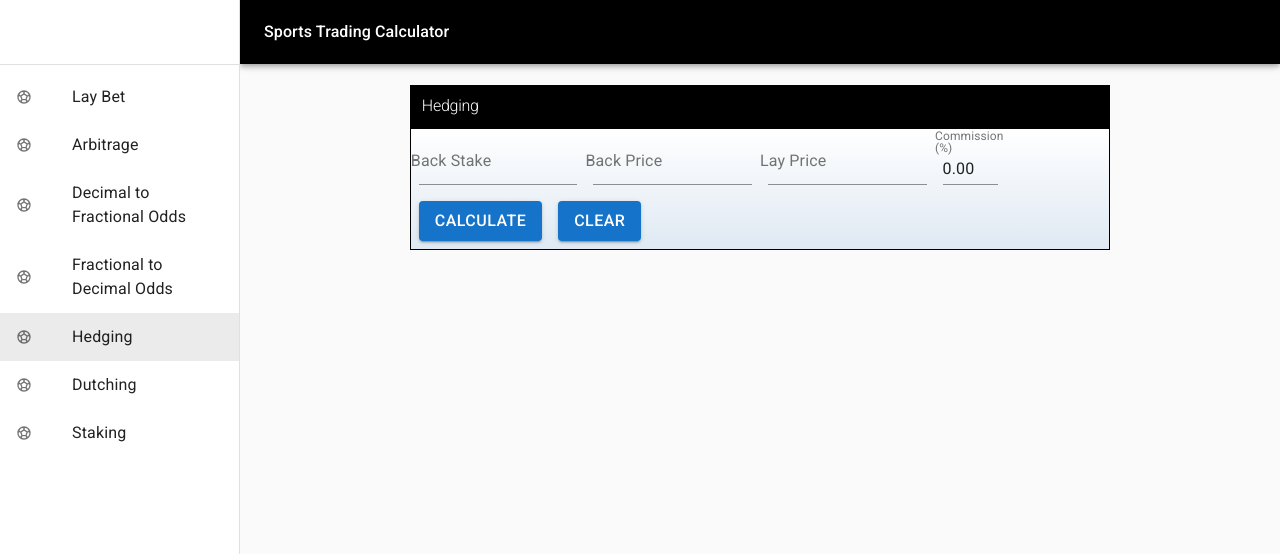
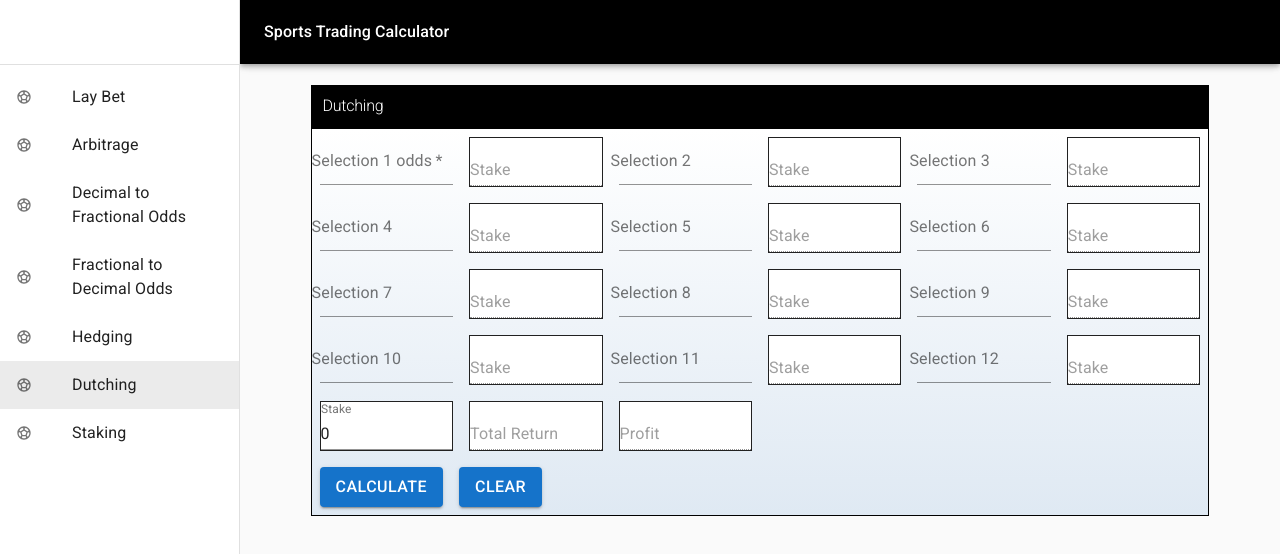
Before and after one commit to focus1691/sports-betting-calculators, a React (Create React App) app: page / in a window 1280 px wide. Shown: the top 554 px of the page. Built offline with nearby package versions, Linux system fonts and the light colour scheme.

Commit message:
Hedging calculations

```diff
--- a/src/App.js
+++ b/src/App.js
@@ -19,7 +19,7 @@ const useStyles = makeStyles(theme => ({
 
 function App() {
 	const classes = useStyles();
-	const [calculator, setCalculator] = useState("Hedging");
+	const [calculator, setCalculator] = useState("Dutching");
 
 	const changeCalculator = key => {
 		setCalculator(key);
--- a/src/components/calculators/Dutching.js
+++ b/src/components/calculators/Dutching.js
@@ -1,11 +1,12 @@
-import React, { useState } from "react";
+import React, { useState, useReducer } from "react";
 import { makeStyles } from "@material-ui/core/styles";
 import Button from "@material-ui/core/Button";
 import Typography from "@material-ui/core/Typography";
 import TextField from "@material-ui/core/TextField";
 import Grid from "@material-ui/core/Grid";
-import { isValidInput, isInputsValid } from "../../utils/sanitiser/NumberSanitiser";
-import { calculateHedge } from "../../utils/calculators/Hedging";
+import { initialState, reducer } from "../../reducers/dutchingReducer";
+import { isValidInput, isOneInputValid, isValidInputStrict } from "../../utils/sanitiser/NumberSanitiser";
+import { calculateDutching, calculateProfit } from "../../utils/calculators/Dutching";
 
 const useStyles = makeStyles(theme => ({
 	root: {
@@ -41,6 +42,35 @@ const useStyles = makeStyles(theme => ({
 
 export default function Dutching() {
 	const classes = useStyles();
+	const [state, dispatch] = useReducer(reducer, initialState);
+	const { selections, stake, profit, totalReturn } = state;
+
+	const handleCalculate = () => e => {
+		//* For validation at least one selection odds need to be correct and stake
+		let inputs = Object.values(selections).map(v => v.odds);
+		if (isOneInputValid(inputs) && isValidInputStrict(stake)) {
+
+			const calculation = calculateDutching(selections, stake);
+			const profit = calculateProfit(calculation, stake);
+
+			dispatch({ type: "SET_SELECTIONS", payload: calculation });
+			dispatch({ type: "SET_PROFIT", payload: profit.profit });
+			dispatch({ type: "SET_TOTAL_RETURN", payload: profit.totalReturn });
+			dispatch({ type: "SET_CALCULATION", payload: true });
+		} else {
+			dispatch({ type: "SET_PROFIT", payload: "" });
+			dispatch({ type: "SET_TOTAL_RETURN", payload: "" });
+			Object.keys(selections).forEach(key => {
+				if (!isValidInput(selections[key])) {
+					dispatch({ type: "SET_SELECTION", payload: { selectionId: key, odds: "" } });
+				}
+			});
+		}
+	};
+
+	const handleClear = () => e => {
+		dispatch({ type: "CLEAR_CALCULATION" });
+	};
 
 	const renderResults = () => {
 		return (
@@ -66,85 +96,155 @@ export default function Dutching() {
 				</Grid>
 				<Grid container className={classes.container}>
 					<Grid item xs={2}>
-						<TextField required label="Selection 1 odds" className={classes.selection} />
+						<TextField
+							required
+							label="Selection 1 odds"
+							className={classes.selection}
+							value={selections.sel1.odds}
+							onChange={e => dispatch({ type: "SET_SELECTION", payload: { selectionId: "sel1", odds: e.target.value } })}
+						/>
 					</Grid>
 					<Grid item xs={2}>
-						<TextField disabled label="Stake" className={classes.result} />
+						<TextField disabled label="Stake" className={classes.result} value={selections.sel1.stake} />
 					</Grid>
 					<Grid item xs={2}>
-						<TextField label="Selection 2" className={classes.selection} />
+						<TextField
+							label="Selection 2"
+							className={classes.selection}
+							value={selections.sel2.odds}
+							onChange={e => dispatch({ type: "SET_SELECTION", payload: { selectionId: "sel2", odds: e.target.value } })}
+						/>
 					</Grid>
 					<Grid item xs={2}>
-						<TextField disabled label="Stake" className={classes.result} />
+						<TextField disabled label="Stake" className={classes.result} value={selections.sel2.stake} />
 					</Grid>
 					<Grid item xs={2}>
-						<TextField label="Selection 3" className={classes.selection} />
+						<TextField
+							label="Selection 3"
+							className={classes.selection}
+							value={selections.sel3.odds}
+							onChange={e => dispatch({ type: "SET_SELECTION", payload: { selectionId: "sel3", odds: e.target.value } })}
+						/>
 					</Grid>
 					<Grid item xs={2}>
-						<TextField disabled label="Stake" className={classes.result} />
+						<TextField disabled label="Stake" className={classes.result} value={selections.sel3.stake} />
 					</Grid>
 
 					<Grid item xs={2}>
-						<TextField label="Selection 4" className={classes.selection} />
+						<TextField
+							label="Selection 4"
+							className={classes.selection}
+							value={selections.sel4.odds}
+							onChange={e => dispatch({ type: "SET_SELECTION", payload: { selectionId: "sel4", odds: e.target.value } })}
+						/>
 					</Grid>
 					<Grid item xs={2}>
-						<TextField disabled label="Stake" className={classes.result} />
+						<TextField disabled label="Stake" className={classes.result} value={selections.sel4.stake} />
 					</Grid>
 					<Grid item xs={2}>
-						<TextField label="Selection 5" className={classes.selection} />
+						<TextField
+							label="Selection 5"
+							className={classes.selection}
+							value={selections.sel5.odds}
+							onChange={e => dispatch({ type: "SET_SELECTION", payload: { selectionId: "sel5", odds: e.target.value } })}
+						/>
 					</Grid>
 					<Grid item xs={2}>
-						<TextField disabled label="Stake" className={classes.result} />
+						<TextField disabled label="Stake" className={classes.result} value={selections.sel5.stake} />
 					</Grid>
 					<Grid item xs={2}>
-						<TextField label="Selection 6" className={classes.selection} />
+						<TextField
+							label="Selection 6"
+							className={classes.selection}
+							value={selections.sel6.odds}
+							onChange={e => dispatch({ type: "SET_SELECTION", payload: { selectionId: "sel6", odds: e.target.value } })}
+						/>
 					</Grid>
 					<Grid item xs={2}>
-						<TextField disabled label="Stake" className={classes.result} />
+						<TextField disabled label="Stake" className={classes.result} value={selections.sel6.stake} />
 					</Grid>
 
 					<Grid item xs={2}>
-						<TextField label="Selection 7" className={classes.selection} />
+						<TextField
+							label="Selection 7"
+							className={classes.selection}
+							value={selections.sel7.odds}
+							onChange={e => dispatch({ type: "SET_SELECTION", payload: { selectionId: "sel7", odds: e.target.value } })}
+						/>
 					</Grid>
 					<Grid item xs={2}>
-						<TextField disabled label="Stake" className={classes.result} />
+						<TextField disabled label="Stake" className={classes.result} value={selections.sel7.stake} />
 					</Grid>
 					<Grid item xs={2}>
-						<TextField label="Selection 8" className={classes.selection} />
+						<TextField
+							label="Selection 8"
+							className={classes.selection}
+							value={selections.sel8.odds}
+							onChange={e => dispatch({ type: "SET_SELECTION", payload: { selectionId: "sel8", odds: e.target.value } })}
+						/>
 					</Grid>
 					<Grid item xs={2}>
-						<TextField disabled label="Stake" className={classes.result} />
+						<TextField disabled label="Stake" className={classes.result} value={selections.sel8.stake} />
 					</Grid>
 					<Grid item xs={2}>
-						<TextField label="Selection 9" className={classes.selection} />
+						<TextField
+							label="Selection 9"
+							className={classes.selection}
+							value={selections.sel9.odds}
+							onChange={e => dispatch({ type: "SET_SELECTION", payload: { selectionId: "sel9", odds: e.target.value } })}
+						/>
 					</Grid>
 					<Grid item xs={2}>
-						<TextField disabled label="Stake" className={classes.result} />
+						<TextField disabled label="Stake" className={classes.result} value={selections.sel9.stake} />
 					</Grid>
 
 					<Grid item xs={2}>
-						<TextField label="Selection 10" className={classes.selection} />
+						<TextField
+							label="Selection 10"
+							className={classes.selection}
+							value={selections.sel10.odds}
+							onChange={e => dispatch({ type: "SET_SELECTION", payload: { selectionId: "sel10", odds: e.target.value } })}
+						/>
 					</Grid>
 					<Grid item xs={2}>
-						<TextField disabled label="Stake" className={classes.result} />
+						<TextField disabled label="Stake" className={classes.result} value={selections.sel10.stake} />
 					</Grid>
 					<Grid item xs={2}>
-						<TextField label="Selection 11" className={classes.selection} />
+						<TextField
+							label="Selection 11"
+							className={classes.selection}
+							value={selections.sel11.odds}
+							onChange={e => dispatch({ type: "SET_SELECTION", payload: { selectionId: "sel11", odds: e.target.value } })}
+						/>
 					</Grid>
 					<Grid item xs={2}>
-						<TextField disabled label="Stake" className={classes.result} />
+						<TextField disabled label="Stake" className={classes.result} value={selections.sel11.stake} />
 					</Grid>
 					<Grid item xs={2}>
-						<TextField label="Selection 12" className={classes.selection} />
+						<TextField
+							label="Selection 12"
+							className={classes.selection}
+							value={selections.sel12.odds}
+							onChange={e => dispatch({ type: "SET_SELECTION", payload: { selectionId: "sel12", odds: e.target.value } })}
+						/>
 					</Grid>
 					<Grid item xs={2}>
-						<TextField disabled label="Stake" className={classes.result} />
+						<TextField disabled label="Stake" className={classes.result} value={selections.sel12.stake} />
+					</Grid>
+					<Grid item xs={2}>
+						<TextField label="Stake" className={classes.result} value={stake} onChange={e => dispatch({ type: "SET_STAKE", payload: e.target.value })} />
+					</Grid>
+					<Grid item xs={2}>
+						<TextField disabled label="Total Return" className={classes.result} value={totalReturn} />
+					</Grid>
+					<Grid item xs={2}>
+						<TextField disabled label="Profit" className={classes.result} value={profit} />
 					</Grid>
 					<Grid item xs={12}>
-						<Button variant="contained" color="primary" className={classes.button} onClick={null}>
+						<Button variant="contained" color="primary" className={classes.button} onClick={handleCalculate()}>
 							Calculate
 						</Button>
-						<Button variant="contained" color="primary" className={classes.button} onClick={null}>
+						<Button variant="contained" color="primary" className={classes.button} onClick={handleClear()}>
 							Clear
 						</Button>
 					</Grid>
--- /dev/null
+++ b/src/reducers/dutchingReducer.js
@@ -0,0 +1,49 @@
+import { NumberSantiser } from "../utils/sanitiser/NumberSanitiser";
+
+export const initialState = {
+	calculationMade: false,
+	selections: {
+		sel1: { odds: "", stake: "" },
+		sel2: { odds: "", stake: "" },
+		sel3: { odds: "", stake: "" },
+		sel4: { odds: "", stake: "" },
+		sel5: { odds: "", stake: "" },
+		sel6: { odds: "", stake: "" },
+		sel7: { odds: "", stake: "" },
+		sel8: { odds: "", stake: "" },
+		sel9: { odds: "", stake: "" },
+		sel10: { odds: "", stake: "" },
+		sel11: { odds: "", stake: "" },
+		sel12: { odds: "", stake: "" }
+	},
+	stake: 0,
+	stakes: {},
+	profit: "",
+	totalReturn: "",
+};
+
+export const reducer = (state = initialState, action) => {
+	switch (action.type) {
+		case "SET_SELECTION":
+			const newSelections = Object.assign({}, state.selections);
+			if (newSelections[action.payload.selectionId]) {
+				newSelections[action.payload.selectionId].odds = NumberSantiser(action.payload.odds, newSelections[action.payload.selectionId].odds);
+				return { ...state, selections: newSelections };
+			}
+			return state;
+		case "SET_STAKE":
+			return { ...state, stake: NumberSantiser(action.payload, state.stake) };
+		case "SET_SELECTIONS":
+			return { ...state, selections: action.payload };
+		case "SET_PROFIT":
+			return { ...state, profit: action.payload };
+		case "SET_TOTAL_RETURN":
+			return { ...state, totalReturn: action.payload };
+		case "SET_CALCULATION":
+			return { ...state, calculationMade: action.payload };
+		case "CLEAR_CALCULATION":
+			return initialState;
+		default:
+			return state;
+	}
+};
--- a/src/utils/calculators/Dutching.js
+++ b/src/utils/calculators/Dutching.js
@@ -1,3 +1,42 @@
-export const calculateDutching = () => {
+import { isValidInputStrict } from "../../utils/sanitiser/NumberSanitiser";
 
+// eslint-disable-next-line no-extend-native
+Number.prototype.round = function(places) {
+	return +(Math.round(this + "e+" + places) + "e-" + places);
 };
+
+export const calculateProfit = (selections, stake) => {
+	let total = 0;
+	let N = 0;
+	Object.keys(selections).forEach(key => {
+		if (isValidInputStrict(selections[key].stake)) {
+			total += selections[key].stake * selections[key].odds;
+			N++;
+		}
+	});
+	if (N === 0) return null;
+
+	let totalReturn = total / N;
+
+	return {
+		totalReturn: totalReturn.round(2),
+		profit: (totalReturn - stake).round(2)
+	};
+};
+
+const calculateStake = (stake, winProbability, summedProbabilities) => {
+	if (!isValidInputStrict(winProbability)) return "";
+	let amountToStake = (winProbability / summedProbabilities) * stake;
+	return amountToStake.round(2);
+};
+
+export const calculateDutching = (selections, stake) => {
+	const winProbabilities = Object.values(selections).map(v => (isValidInputStrict(v.odds) ? (1 / v.odds) * stake : ""));
+	const summedProbabilities = winProbabilities.reduce((acc, tot) => acc + tot);
+
+	Object.keys(selections).forEach((key, index) => {
+		selections[key].stake = calculateStake(stake, winProbabilities[index], summedProbabilities);
+	});
+
+	return selections;
+};
--- a/src/utils/calculators/OddsConverter.js
+++ b/src/utils/calculators/OddsConverter.js
@@ -26,10 +26,8 @@ function GCD(num1, num2) {
 export const decimalFromFraction = fraction => {
 	var a = fraction.split('/');
 	if(a.length === 2 && !isNaN(a[0]) && !isNaN(a[1])) {
-        console.log((a[0]/a[1])+1);
 		return((a[0]/a[1])+1).toString();
     }
-    console.log(false);
 	return(false);
 };
 
--- a/src/utils/sanitiser/NumberSanitiser.js
+++ b/src/utils/sanitiser/NumberSanitiser.js
@@ -14,7 +14,7 @@ export const isValidFraction = fraction => {
 }
 
 export const isValidInputStrict = val => {
-    return typeof val !== "boolean" && (validator.isNumeric(val) || validator.isFloat(val));
+    return typeof val !== "boolean" && (typeof val === "number" || validator.isNumeric(val) || validator.isFloat(val));
 }
 
 export const NumberSantiser = (val, oldVal) => {
@@ -27,3 +27,11 @@ export const isInputsValid = (inputs) => {
     }
     return true;
 }
+
+export const isOneInputValid = inputs => {
+    for (let i = 0; i < inputs.length; i++) {
+        if (inputs[i] === "") continue;
+        else if (isValidInputStrict(inputs[i])) return true;
+    }
+    return false;
+}
```
Also changed, not shown: 1 other file (tests, documents, lock files or other folders).
